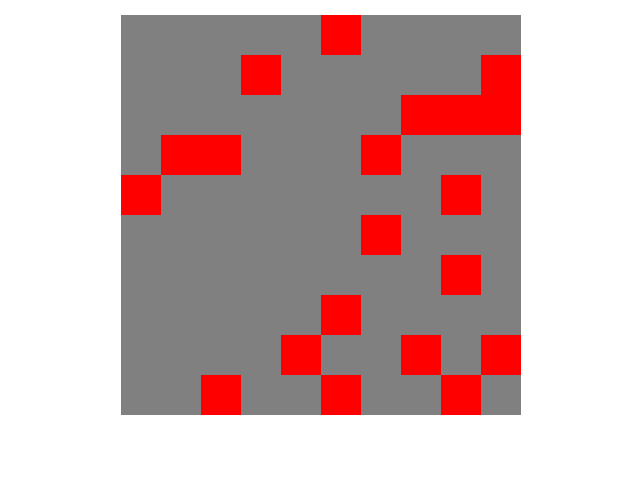
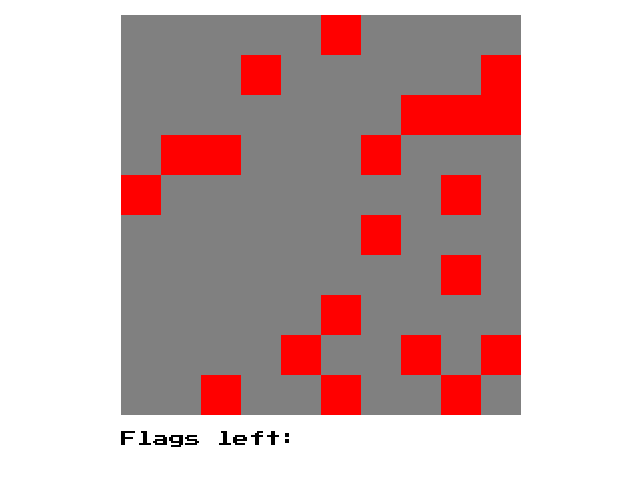
Before and after one commit to GerPut/minesweeper, a plain HTML site: page index.html in a window 1280 px wide. Shown: the part 49-534 px from the top of the page, without its empty margins (319-959 px from the left). Drawn offline with Linux system fonts and the light colour scheme.

Commit message:
Added text field for message.

```diff
--- a/index.html
+++ b/index.html
@@ -13,7 +13,13 @@
 
 <body>
     <h3>MineSweeper</h3>
-    <div class="grid"></div>
+    <div class="container">
+        <div class="grid"></div>
+        <br />
+        <div>Flags left: <span id="flags-left"></span></div>
+        <br />
+        <div id="result"></div>
+    </div>
 
     <script src="script.js"></script>
 </body>
```
